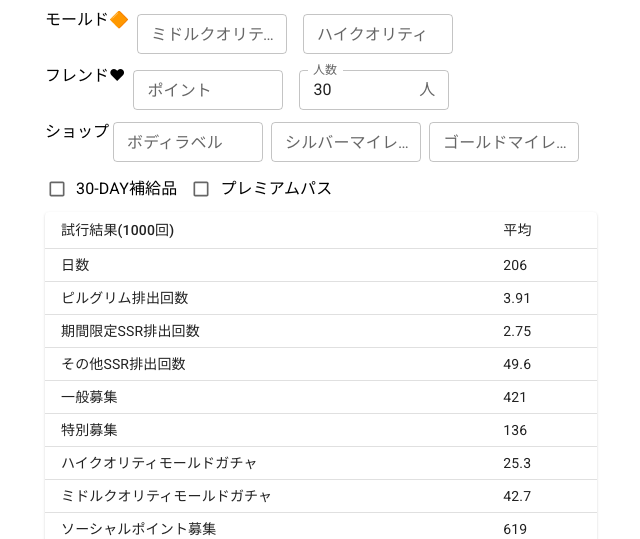
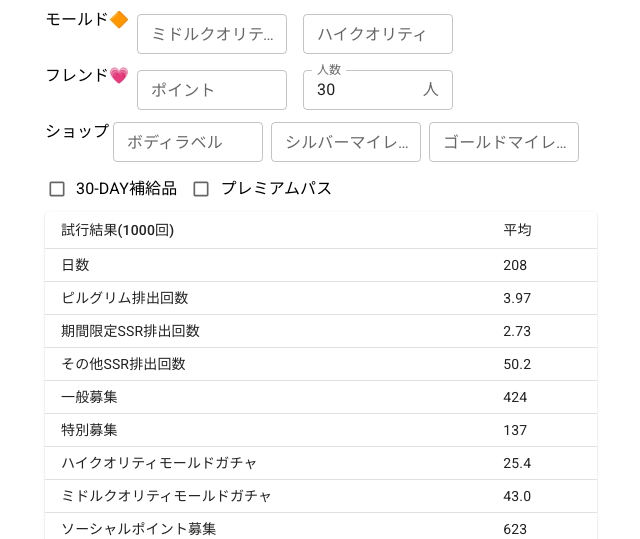
Before and after one commit to taroy5913/nikke-simulator, a React (Create React App) app: page / in a window 1280 px wide. Shown: the part 261-800 px from the top of the page, without its empty margins (319-959 px from the left). Built offline with nearby package versions, Linux system fonts and the light colour scheme.

Commit message:
Change total SSR units(Helm, Laplace)

```diff
--- a/src/App.tsx
+++ b/src/App.tsx
@@ -361,7 +361,7 @@ const App = () => {
   const [useSubscription, setUseSubscription] = React.useState<boolean>(false);
   const [usePremiumPass, setUsePremiumPass] = React.useState<boolean>(false);
 
-  const totalSSRUnits = 36; // 6体がピルグリム
+  const totalSSRUnits = 38; // 6体がピルグリム(2022.12.08にヘルム、ラプラスが恒常に追加)
 
   const result = predict({
     duplicates: [
@@ -412,7 +412,7 @@ const App = () => {
             <TextField label="ハイクオリティ" placeholder="10" value={highQualityMolds} onChange={e => setHighQualityMolds(e.target.value)} variant="outlined" size="small" style={{width: 150}} />
           </Box>
           <Box component="form" sx={{"& > :not(style)": {m: 1, width: "25ch"}}}>
-            フレンド❤
+            フレンド💗
             <TextField label="ポイント" placeholder="100" value={friendPoints} onChange={e => setFriendPoints(e.target.value)} variant="outlined" size="small" style={{width: 150}} />
             <TextField label="人数" placeholder="30" value={numFriends} onChange={e => setNumFriends(e.target.value)} variant="outlined" size="small" style={{width: 150}}  InputProps={{endAdornment: <InputAdornment position="end">人</InputAdornment>}} />
           </Box>
```
